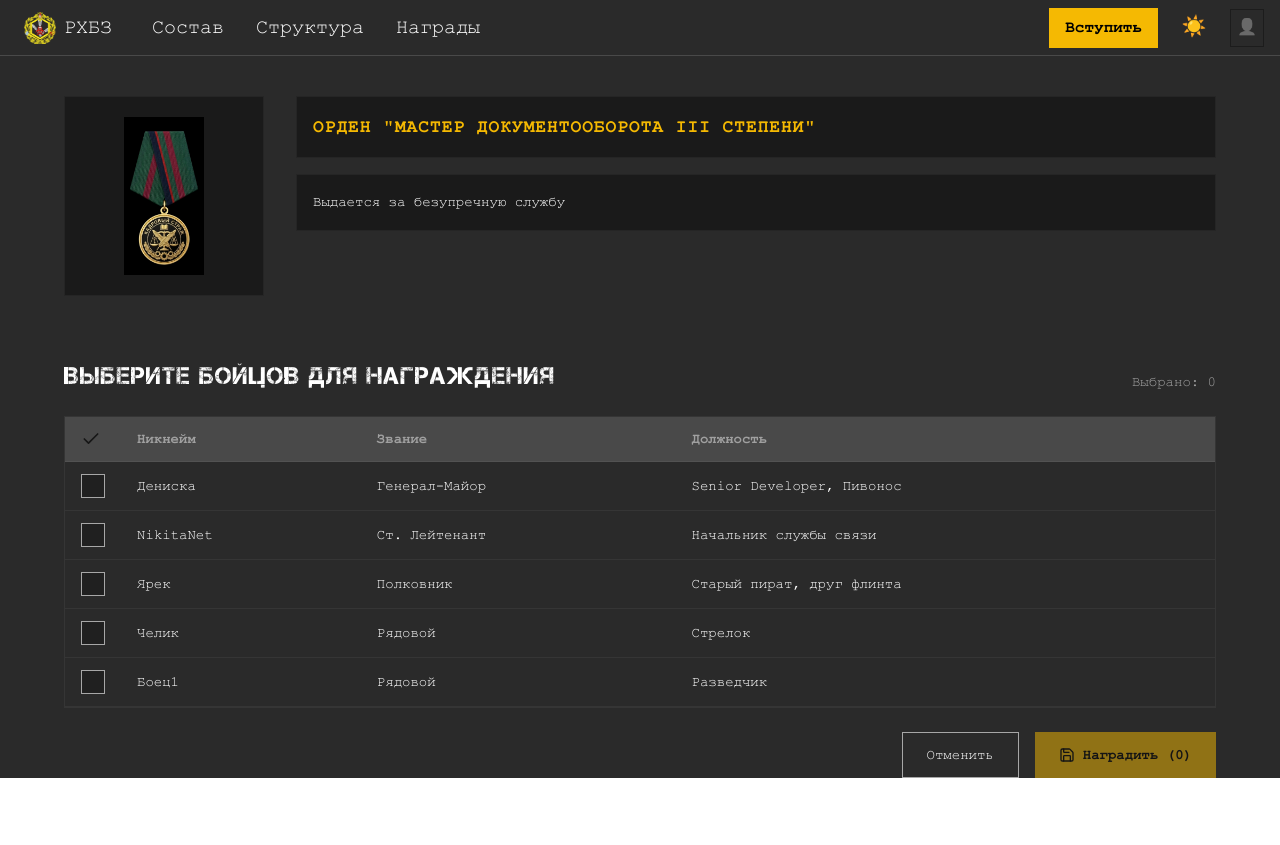
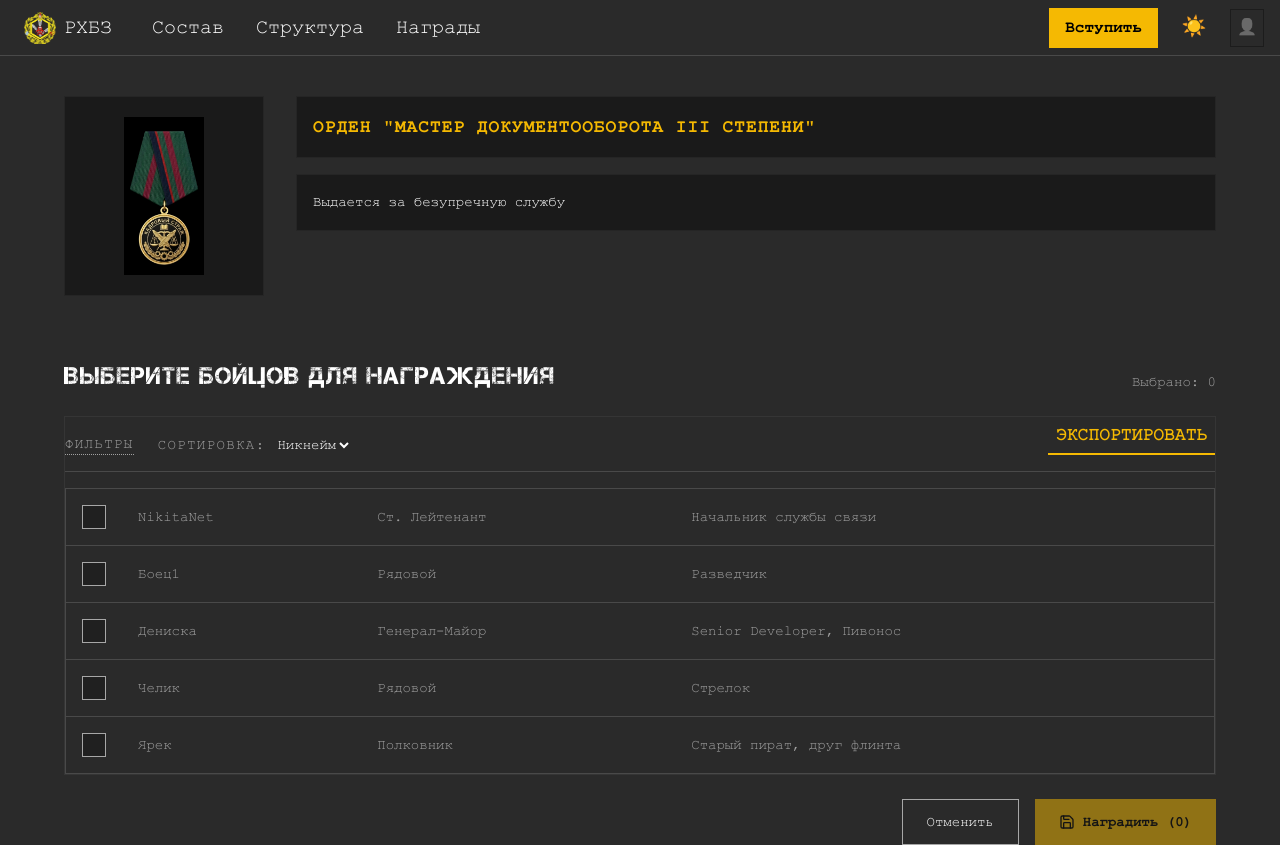
Before and after one commit to YupiSoftwarePunk/TacticalUnit, a Next.js app in the folder Client/: page /awards/assign-award/1 in a window 1280 px wide. Before the commit the page ends 800 px from the top, so only its background shows below. Built offline with nearby package versions, Linux system fonts and the light colour scheme.

Commit message:
refactor assign-award page and components for assign pages

```diff
--- a/Client/src/app/awards/assign-award/[slug]/page.tsx
+++ b/Client/src/app/awards/assign-award/[slug]/page.tsx
@@ -1,68 +1,28 @@
 "use client";
 
 import { useState, useEffect } from "react";
+import React from "react";
+import { Check } from "lucide-react";
+
 import { MainHeader } from "@/components/Header/MainHeader";
 import { LoadingScreen, ErrorScreen } from "@/components/StatusScreens/Screens";
-import UniversalTable from "@/widgets/universalList/universalTable";
-import { Check, X, Save } from "lucide-react";
-import Link from "next/link";
-import React from "react";
-import { RewardService } from "@/shared/api/services/RewardService";
-import { UnitService } from "@/shared/api/services/unitService";
-
-// TODO: В будущем нужно будет заменить моковые данные на реальные API вызовы к бэкенду для получения информации о наградах и юнитах, а также для назначения наград юнитам. Сейчас же мы используем статические данные для демонстрации интерфейса и логики работы страницы.
-// Разбить страницу на компоненты
-// Заменить рендер таблицы с данными на вызов универсального компонента таблицы
+import UniversalTable, { ColumnConfig } from "@/widgets/universalList/universalTable";
+import { AssignInfoHeader } from "@/components/AssignScreens/AssignInfoHeader";
+import { AssignFooter } from "@/components/AssignScreens/AssignFooter";
 
 const MOCK_UNITS_DATA = [
-    {
-        discordId: "123456789",
-        nickname: "Дениска",
-        rank: "Генерал-Майор",
-        roles: ["Senior Developer", "Пивонос"],
-        steamId: "632641236412378",
-    },
-    {
-        discordId: "987654321",
-        nickname: "NikitaNet",
-        rank: "Ст. Лейтенант",
-        roles: ["Начальник службы связи"],
-        steamId: "76561198000000002",
-    },
-    {
-        discordId: "555555555",
-        nickname: "Ярек",
-        rank: "Полковник",
-        roles: ["Старый пират", "друг флинта"],
-        steamId: "76561198000000003",
-    },
-    {
-        discordId: "444444444",
-        nickname: "Челик",
-        rank: "Рядовой",
-        roles: ["Стрелок"],
-        steamId: "76561198000000004",
-    },
-    {
-        discordId: "333333333",
-        nickname: "Боец1",
-        rank: "Рядовой",
-        roles: ["Разведчик"],
-        steamId: "76561198000000005",
-    },
-];
-
-const COLUMNS_CONFIG = [
-    { key: "nickname", label: "Никнейм", sortable: false, filterable: true },
-    { key: "rank", label: "Звание", sortable: true, filterable: true },
-    { key: "roles", label: "Должность", sortable: false, filterable: true },
+    { discordId: "123456789", nickname: "Дениска", rank: "Генерал-Майор", roles: ["Senior Developer", "Пивонос"], steamId: "632641236412378" },
+    { discordId: "987654321", nickname: "NikitaNet", rank: "Ст. Лейтенант", roles: ["Начальник службы связи"], steamId: "76561198000000002" },
+    { discordId: "555555555", nickname: "Ярек", rank: "Полковник", roles: ["Старый пират", "друг флинта"], steamId: "76561198000000003" },
+    { discordId: "444444444", nickname: "Челик", rank: "Рядовой", roles: ["Стрелок"], steamId: "76561198000000004" },
+    { discordId: "333333333", nickname: "Боец1", rank: "Рядовой", roles: ["Разведчик"], steamId: "76561198000000005" },
 ];
 
 export default function AssignAwardPage({ params }: { params: Promise<{ slug: string }> }) {
     const { slug } = React.use(params);
     const [loading, setLoading] = useState(true);
     const [error, setError] = useState<string | null>(null);
-    const [award, setAward] = useState<IReward | null>(null);
+    const [award, setAward] = useState<any | null>(null);
     const [selectedUnits, setSelectedUnits] = useState<Set<string>>(new Set());
     const [isSaving, setIsSaving] = useState(false);
 
@@ -70,19 +30,12 @@ export default function AssignAwardPage({ params }: { params: Promise<{ slug: st
         const fetchData = async () => {
             try {
                 setLoading(true);
-                // позже тут будет API вызов
-                // const rewardData = await RewardService.getById(parseInt(slug));
-                // setAward(rewardData);
-
-                const mockReward: IReward = {
+                // Имитация API вызова
+                const mockReward = {
                     Id: parseInt(slug) || 1,
                     Name: `Орден "Мастер документооборота III степени"`,
                     Conditions: "Выдается за безупречную службу",
-                    Privileges: "Спец привилегии",
-                    Color: "#FFD700",
                     ImagePath: "/-_-.jpg",
-                    Assigned: [],
-                    DiscordRoleId: 12345,
                 };
                 setAward(mockReward);
                 setLoading(false);
@@ -108,17 +61,9 @@ export default function AssignAwardPage({ params }: { params: Promise<{ slug: st
 
     const handleAssign = async () => {
         if (!award || selectedUnits.size === 0) return;
-
         try {
             setIsSaving(true);
-            // позже тут будут API вызовы
-            // for (const unitDiscordId of selectedUnits) {
-            //     await RewardService.assignToUnit(award.Id, {
-            //         method: 'POST',
-            //         body: JSON.stringify({ unitId: unitDiscordId })
-            //     });
-            // }
-
+            // Имитация POST запроса
             await new Promise(resolve => setTimeout(resolve, 1000));
             setIsSaving(false);
             setSelectedUnits(new Set());
@@ -127,6 +72,39 @@ export default function AssignAwardPage({ params }: { params: Promise<{ slug: st
             setError("Ошибка при назначении награды");
             setIsSaving(false);
         }
+    };
+
+    const tableColumns: ColumnConfig[] = [
+        {
+            key: "selection",
+            label: "Выбор",
+            sortable: false,
+            filterable: false,
+            className: "w-12",
+            render: (_, item: any) => (
+                <button
+                    onClick={() => toggleUnitSelection(item.discordId)}
+                    className="flex items-center justify-center w-6 h-6 border border-border-secondary bg-bg-dark hover:bg-bg-accent hover:text-black transition-colors"
+                >
+                    {selectedUnits.has(item.discordId) && (
+                        <Check className="w-4 h-4" />
+                    )}
+                </button>
+            )
+        },
+        { key: "nickname", label: "Никнейм", sortable: true, filterable: true },
+        { key: "rank", label: "Звание", sortable: true, filterable: true },
+        {
+            key: "roles",
+            label: "Должность",
+            sortable: false,
+            filterable: true,
+            render: (roles: string[]) => roles.join(", ")
+        },
+    ];
+
+    const handleExport = (data: any[]) => {
+        console.log("Экспорт данных:", data);
     };
 
     if (loading) return <LoadingScreen />;
@@ -138,9 +116,11 @@ export default function AssignAwardPage({ params }: { params: Promise<{ slug: st
             <MainHeader />
             <div className="flex flex-1 w-full bg-bg-primary transition-colors duration-300">
                 <div className="max-w-[1200px] mx-auto pt-10 px-6 w-full animate-in fade-in duration-500">
-                    <div className="mb-12">
-                        <div className="flex gap-8 mb-8">
-                            <div className="w-full md:w-[200px] shrink-0">
+
+                    <AssignInfoHeader
+                        title={award.Name}
+                        description={award.Conditions}
+                        mediaNode={
                             <div className="relative aspect-square bg-gray-100 dark:bg-[#1a1a1a] border border-black/10 dark:border-white/5 flex items-center justify-center">
                                 <img
                                     src={award.ImagePath || "/-_-.jpg"}
@@ -148,21 +128,8 @@ export default function AssignAwardPage({ params }: { params: Promise<{ slug: st
                                     className="w-4/5 h-4/5 object-contain"
                                 />
                             </div>
-                            </div>
-                            <div className="flex-1">
-                                <div className="border border-black/10 dark:border-white/5 bg-gray-100 dark:bg-[#1a1a1a] p-4 mb-4">
-                                    <h1 className="text-accent font-text-bold uppercase tracking-wider text-lg">
-                                        {award.Name}
-                                    </h1>
-                                </div>
-                                <div className="border border-black/10 dark:border-white/5 bg-gray-100 dark:bg-[#1a1a1a] p-4">
-                                    <p className="text-black dark:text-text-primary font-text text-sm leading-relaxed">
-                                        {award.Conditions}
-                                    </p>
-                                </div>
-                            </div>
-                        </div>
-                    </div>
+                        }
+                    />
 
                     <div className="mt-16">
                         <div className="flex justify-between items-end mb-6">
@@ -175,69 +142,21 @@ export default function AssignAwardPage({ params }: { params: Promise<{ slug: st
                         </div>
 
                         <div className="border border-black/10 dark:border-white/5 overflow-hidden mb-6">
-                            <table className="w-full">
-                                <thead className="bg-bg-secondary border-b border-black/10 dark:border-white/5">
-                                    <tr>
-                                        <th className="w-12 px-4 py-3">
-                                            <Check className="w-5 h-5" />
-                                        </th>
-                                        {COLUMNS_CONFIG.map((col) => (
-                                            <th
-                                                key={col.key}
-                                                className="px-4 py-3 text-left font-text-bold text-text-secondary text-sm"
-                                            >
-                                                {col.label}
-                                            </th>
-                                        ))}
-                                    </tr>
-                                </thead>
-                                <tbody>
-                                    {MOCK_UNITS_DATA.map((unit, idx) => (
-                                        <tr
-                                            key={unit.discordId}
-                                            className="border-b border-black/10 dark:border-white/5 hover:bg-bg-secondary transition-colors"
-                                        >
-                                            <td className="w-12 px-4 py-3">
-                                                <button
-                                                    onClick={() => toggleUnitSelection(unit.discordId)}
-                                                    className="flex items-center justify-center w-6 h-6 border border-border-secondary bg-bg-dark hover:bg-bg-accent hover:text-black transition-colors"
-                                                >
-                                                    {selectedUnits.has(unit.discordId) && (
-                                                        <Check className="w-4 h-4" />
-                                                    )}
-                                                </button>
-                                            </td>
-                                            <td className="px-4 py-3 text-text-primary font-text text-sm">
-                                                {unit.nickname}
-                                            </td>
-                                            <td className="px-4 py-3 text-text-primary font-text text-sm">
-                                                {unit.rank}
-                                            </td>
-                                            <td className="px-4 py-3 text-text-primary font-text text-sm">
-                                                {unit.roles.join(", ")}
-                                            </td>
-                                        </tr>
-                                    ))}
-                                </tbody>
-                            </table>
+                            <UniversalTable
+                                data={MOCK_UNITS_DATA}
+                                columns={tableColumns}
+                                onExport={handleExport}
+                                defaultSort={{ key: "nickname", direction: "asc" }}
+                            />
                         </div>
 
-                        <div className="flex gap-4 justify-end">
-                            <Link
-                                href={`/awards/${slug}`}
-                                className="px-6 py-3 border border-border-secondary hover:bg-bg-secondary transition-colors font-text text-sm text-text-primary"
-                            >
-                                Отменить
-                            </Link>
-                            <button
-                                onClick={handleAssign}
-                                disabled={selectedUnits.size === 0 || isSaving}
-                                className="px-6 py-3 bg-accent text-black font-text-bold text-sm hover:bg-accent/80 transition-colors disabled:opacity-50 disabled:cursor-not-allowed flex gap-2 items-center"
-                            >
-                                <Save className="w-4 h-4" />
-                                Наградить ({selectedUnits.size})
-                            </button>
-                        </div>
+                        <AssignFooter
+                            cancelUrl={`/awards/${slug}`}
+                            onAssign={handleAssign}
+                            selectedCount={selectedUnits.size}
+                            isSaving={isSaving}
+                            buttonText="Наградить"
+                        />
                     </div>
                 </div>
             </div>
--- /dev/null
+++ b/Client/src/components/AssignScreens/AssignFooter.tsx
@@ -0,0 +1,32 @@
+"use client";
+import Link from "next/link";
+import { Save } from "lucide-react";
+
+interface AssignFooterProps {
+    cancelUrl: string;
+    onAssign: () => void;
+    selectedCount: number;
+    isSaving: boolean;
+    buttonText: string;
+}
+
+export const AssignFooter = ({ cancelUrl, onAssign, selectedCount, isSaving, buttonText }: AssignFooterProps) => {
+    return (
+        <div className="flex gap-4 justify-end mt-6">
+            <Link
+                href={cancelUrl}
+                className="px-6 py-3 border border-border-secondary hover:bg-bg-secondary transition-colors font-text text-sm text-text-primary"
+            >
+                Отменить
+            </Link>
+            <button
+                onClick={onAssign}
+                disabled={selectedCount === 0 || isSaving}
+                className="px-6 py-3 bg-accent text-black font-text-bold text-sm hover:bg-accent/80 transition-colors disabled:opacity-50 disabled:cursor-not-allowed flex gap-2 items-center"
+            >
+                <Save className="w-4 h-4" />
+                {buttonText} ({selectedCount})
+            </button>
+        </div>
+    );
+};
--- /dev/null
+++ b/Client/src/components/AssignScreens/AssignInfoHeader.tsx
@@ -0,0 +1,32 @@
+"use client";
+import React from "react";
+
+interface AssignInfoHeaderProps {
+    title: string;
+    description: string;
+    mediaNode: React.ReactNode;
+}
+
+export const AssignInfoHeader = ({ title, description, mediaNode }: AssignInfoHeaderProps) => {
+    return (
+        <div className="mb-12">
+            <div className="flex gap-8 mb-8">
+                <div className="w-full md:w-[200px] shrink-0">
+                    {mediaNode}
+                </div>
+                <div className="flex-1">
+                    <div className="border border-black/10 dark:border-white/5 bg-gray-100 dark:bg-[#1a1a1a] p-4 mb-4">
+                        <h1 className="text-accent font-text-bold uppercase tracking-wider text-lg">
+                            {title}
+                        </h1>
+                    </div>
+                    <div className="border border-black/10 dark:border-white/5 bg-gray-100 dark:bg-[#1a1a1a] p-4">
+                        <p className="text-black dark:text-text-primary font-text text-sm leading-relaxed">
+                            {description}
+                        </p>
+                    </div>
+                </div>
+            </div>
+        </div>
+    );
+};
```
Lines whose indentation alone changed are shown as unchanged.
